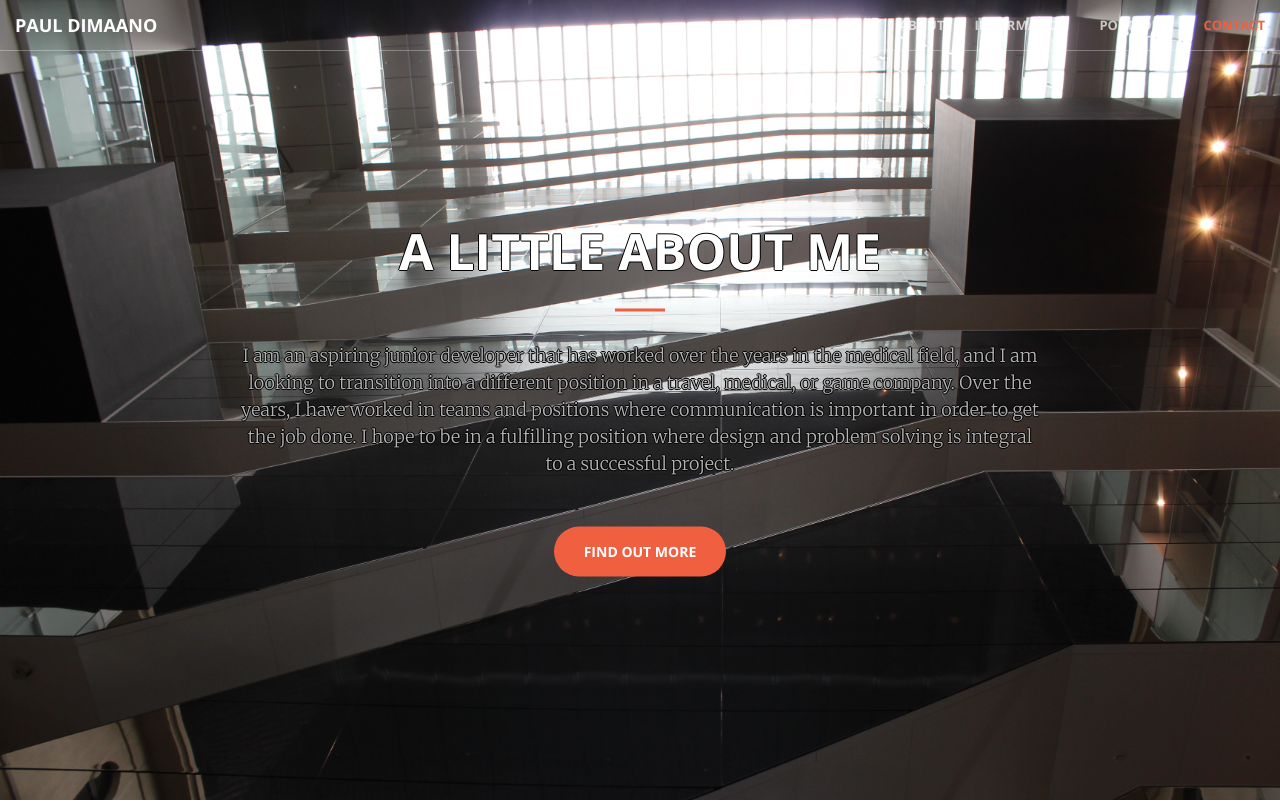
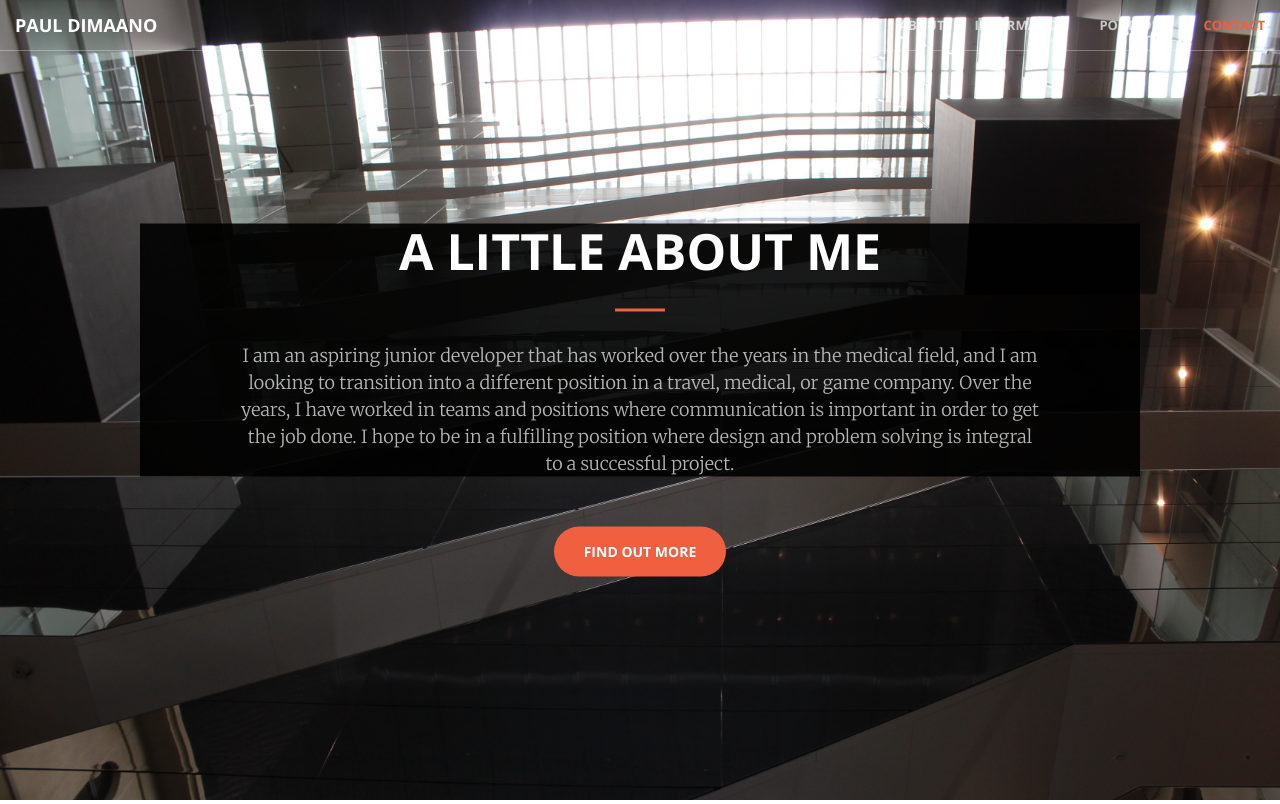
Before and after one commit to dctreborn/Portfolio, a PHP site: page / in a window 1280 px wide. Shown: the top 804 px of the page. Run offline with PHP 8.4, Linux system fonts and the light colour scheme; some libraries are stand-ins or nearby versions.

Commit message:
added black background to intro text

```diff
--- a/css/custom.css
+++ b/css/custom.css
@@ -4,11 +4,15 @@
     text-shadow: -1px 0 #fff, 0 1px #fff, 1px 0 #fff, 0 -1px #fff;
 }*/
 
-#about p, #homeHeading {
+/* #about p, #homeHeading {
     text-shadow: -1px 0 #000, 0 1px #000, 1px 0 #000, 0 -1px #000;
-}
+} */
 
 /*#contact {
     background-image: url("../img/portfolio/fullsize/ticket.JPG");
     background-size: cover;
 }*/
+
+#about-block {
+    background-color: rgba(0, 0, 0, 0.9)
+}
--- a/index.html
+++ b/index.html
@@ -73,9 +73,11 @@
     <header>
         <div class="header-content">
             <div class="header-content-inner" id="about">
-                <h1 id="homeHeading">A little about me</h1>
-                <hr>
-                <p>I am an aspiring junior developer that has worked over the years in the medical field, and I am looking to transition into a different position in a travel, medical, or game company. Over the years, I have worked in teams and positions where communication is important in order to get the job done. I hope to be in a fulfilling position where design and problem solving is integral to a successful project.</p>
+                <div id="about-block">
+                    <h1 id="homeHeading">A little about me</h1>
+                    <hr>
+                    <p>I am an aspiring junior developer that has worked over the years in the medical field, and I am looking to transition into a different position in a travel, medical, or game company. Over the years, I have worked in teams and positions where communication is important in order to get the job done. I hope to be in a fulfilling position where design and problem solving is integral to a successful project.</p>
+                </div>
                 <a href="#information" class="btn btn-primary btn-xl page-scroll">Find Out More</a>
             </div>
         </div>
```
